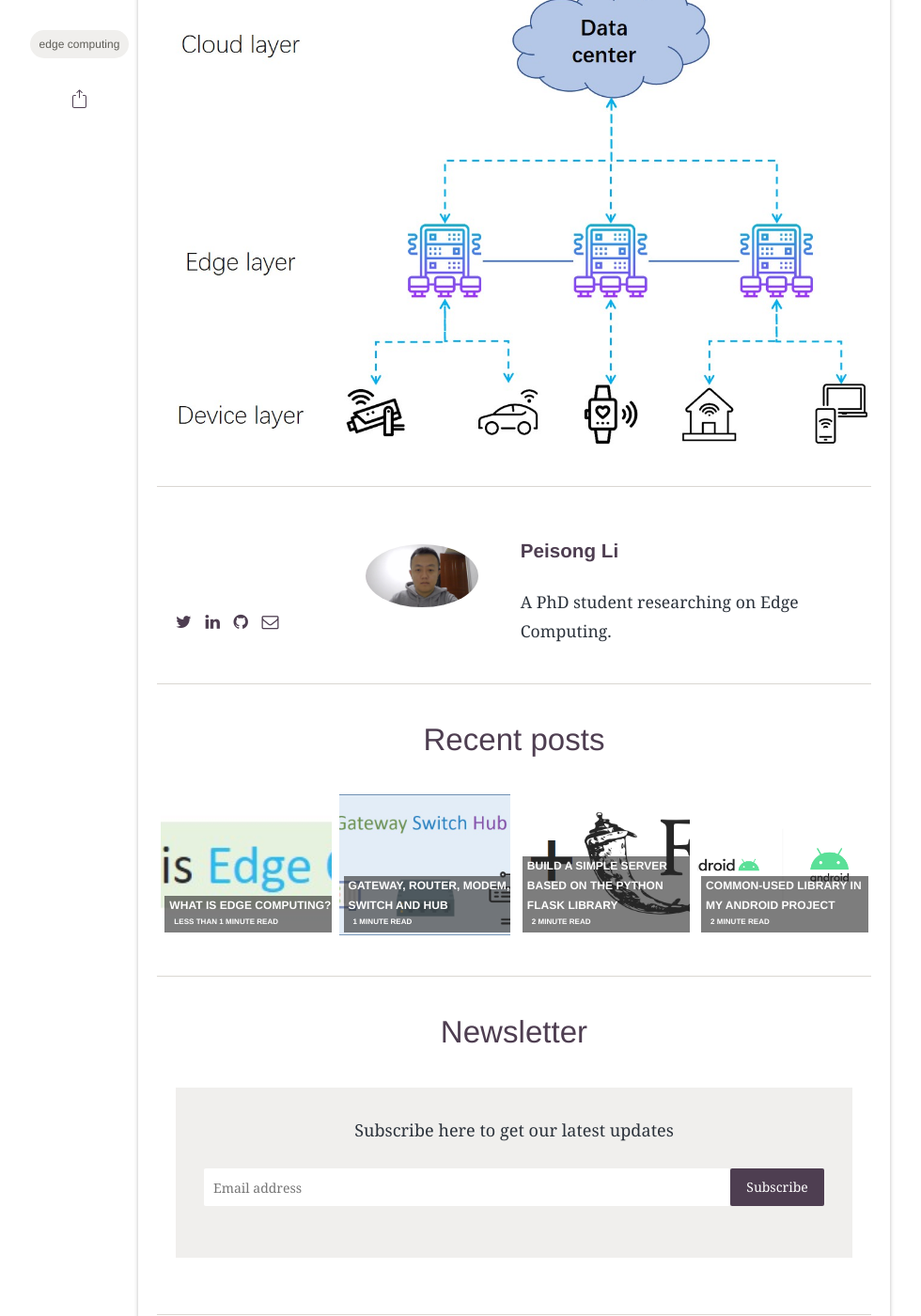
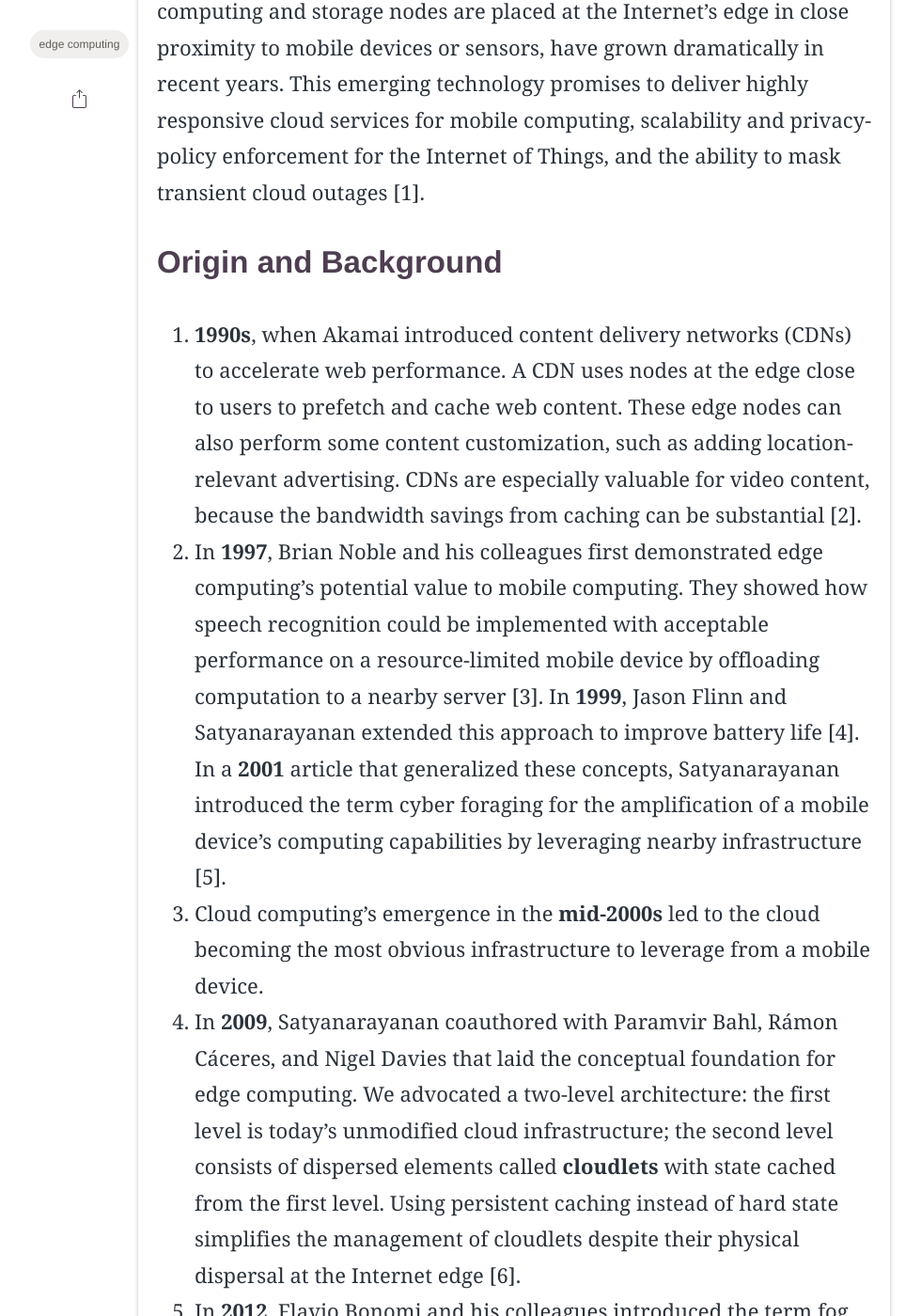
Before and after one commit to peisong0109/peisong.github.io, a Jekyll site: the page built from _posts/2022-04-05-Edge-computing.md, in a window 1280 px wide and 1400 px high, scrolled down 1076 px. Shown: the whole window at 94% size, without its empty margins (93-1073 px from the left). Built offline with Jekyll 4.4.1, drawn with Linux system fonts in a browser that asks for light colours; some web fonts are replaced; comment, search, counter and statistics services are not loaded; some of the changed text lies outside the part shown.

Commit message:
Update 2022-04-05-Edge-computing.md

```diff
--- a/_posts/2022-04-05-Edge-computing.md
+++ b/_posts/2022-04-05-Edge-computing.md
@@ -11,4 +11,27 @@ author: Peisong Li
 description: "Intorduction to Edge Conputing"
 ---
 
+## Concept
+Industry investment and research interest in edge computing, in which computing and storage nodes are placed at the Internet’s edge in close proximity to mobile devices or sensors, have grown dramatically in recent years. This emerging technology promises to deliver highly responsive cloud services for mobile computing, scalability and privacy-policy enforcement for the Internet of Things, and the ability to mask transient cloud outages [1].
+
+## Origin and Background
+1. **1990s**, when Akamai introduced content delivery networks (CDNs) to accelerate web performance. A CDN uses nodes at the edge close to users to prefetch and cache web content. These edge nodes can also perform some content customization, such as adding location-relevant advertising. CDNs are especially valuable for video content, because the bandwidth savings from caching can be substantial [2].
+2. In **1997**, Brian Noble and his colleagues first demonstrated edge computing’s potential value to mobile computing. They showed how speech recognition could be implemented with acceptable performance on a resource-limited mobile device by offloading computation to a nearby server [3]. In **1999**, Jason Flinn and Satyanarayanan extended this approach to improve battery life [4]. In a **2001** article that generalized these concepts, Satyanarayanan introduced the term cyber foraging for the amplification of a mobile device’s computing capabilities by leveraging nearby infrastructure  [5].
+3. Cloud computing’s emergence in the **mid-2000s** led to the cloud becoming the most obvious infrastructure to leverage from a mobile device.
+4. In **2009**, Satyanarayanan coauthored with Paramvir Bahl, Rámon Cáceres, and Nigel Davies that laid the conceptual foundation for edge computing. We advocated a two-level architecture: the first level is today’s unmodified cloud infrastructure; the second level consists of dispersed elements called **cloudlets** with state cached from the first level. Using persistent caching instead of hard state simplifies the management of cloudlets despite their physical dispersal at the Internet edge  [6].
+5. In **2012**, Flavio Bonomi and his colleagues introduced the term fog computing to refer to this dispersed cloud infrastructure [7].
+
+### Research directions
+
+### My current work
+
+## Reference
+[1] Satyanarayanan, Mahadev. "The emergence of edge computing." _Computer_ 50.1 (2017): 30-39.
+[2] Dilley, John, et al. "Globally distributed content delivery." _IEEE Internet Computing_ 6.5 (2002): 50-58.
+[3] Noble, Brian D., et al. "Agile application-aware adaptation for mobility." _ACM SIGOPS Operating Systems Review_ 31.5 (1997): 276-287.
+[4] Flinn, Jason, and Mahadev Satyanarayanan. "Energy-aware adaptation for mobile applications." _ACM SIGOPS Operating Systems Review_ 33.5 (1999): 48-63.
+[5] Satyanarayanan, Mahadev. "Pervasive computing: Vision and challenges." _IEEE Personal communications_ 8.4 (2001): 10-17.
+[6] Satyanarayanan, Mahadev, et al. "The case for vm-based cloudlets in mobile computing." _IEEE pervasive Computing_ 8.4 (2009): 14-23.
+[7] Bonomi, Flavio, et al. "Fog computing and its role in the internet of things." _Proceedings of the first edition of the MCC workshop on Mobile cloud computing_. 2012.
+
 ![Edge computing](./assets/img/posts/20220405/Edge.jpg)
```
